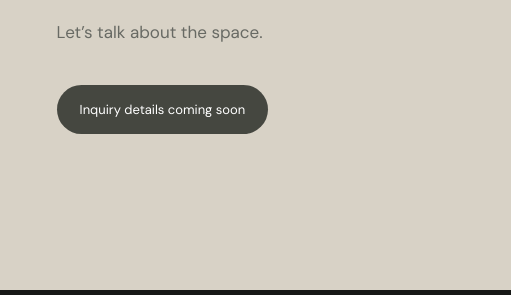
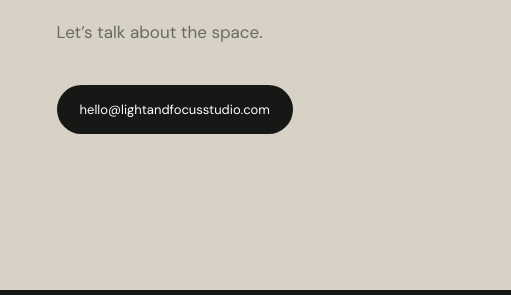
Before and after one commit to EvoGuyIX/light-focus-studio, a plain HTML site: page index.html in a window 1280 px wide. Shown: the part 5077-5372 px from the top of the page, 769-1280 px from the left. Drawn offline with Linux system fonts and the light colour scheme.

Commit message:
Add email inquiry link
Co-authored-by: EvoGuyIX <59303009+EvoGuyIX@users.noreply.github.com>

```diff
--- a/index.html
+++ b/index.html
@@ -88,7 +88,7 @@
           <p class="eyebrow">Los Angeles to Santa Barbara · Beyond by request</p>
           <h2>Have a property in mind?</h2>
           <p>Let’s talk about the space.</p>
-          <span class="button button-muted">Inquiry details coming soon</span>
+          <a class="button" href="mailto:hello@lightandfocusstudio.com">hello@lightandfocusstudio.com</a>
         </div>
       </section>
     </main>
```
